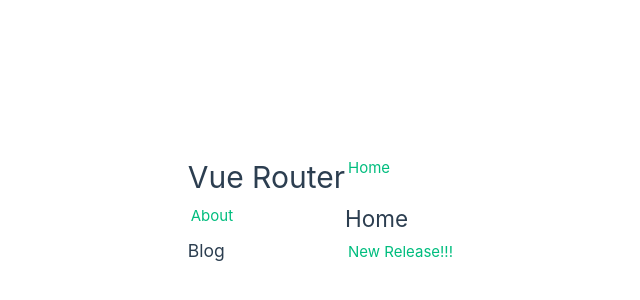
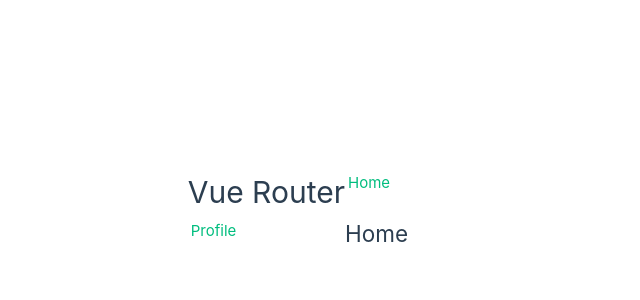
Before and after one commit to 2630-Daichi-Inoue/vue-lesson, a Vue app: page / in a window 1280 px wide. Shown: the part 190-490 px from the top of the page, without its empty margins (295-935 px from the left). Built offline with nearby package versions, Linux system fonts and the light colour scheme.

Commit message:
lesson 136

```diff
--- a/src/App.vue
+++ b/src/App.vue
@@ -4,6 +4,7 @@
 <template>
   <h1>Vue Router</h1>
   <RouterLink :to="{ name: 'home' }">Home</RouterLink>
-  <RouterLink :to="{ name: 'about' }">About</RouterLink>
+  <RouterLink :to="{ name: 'posts', params:{ id: 'yoshipi' } }">Profile</RouterLink>
+  <!-- <RouterLink :to="{ name: 'about' }">About</RouterLink> -->
   <RouterView />
 </template>
--- a/src/router/index.js
+++ b/src/router/index.js
@@ -3,6 +3,10 @@
 import AboutView from '@/views/AboutView.vue'
 import BlogView from '@/views/BlogView.vue'
 import NotFound from '@/views/NotFound.vue'
+import ProfileView from '@/views/ProfileView.vue'
+import PostsView from '@/views/PostsView.vue'
+import LikesView from '@/views/LikesView.vue'
+
 const router = createRouter({
   history: createWebHashHistory(),
   routes: [
@@ -11,6 +15,24 @@
       name: 'home',
       component: HomeView
     },
+    {
+      path: '/:id',
+      name: 'profile',
+      component: ProfileView,
+      children: [
+        {
+          path: 'posts',
+          name: 'posts',
+          component: PostsView
+        },
+        {
+          path: 'likes',
+          name: 'likes',
+          component: LikesView
+        }
+      ]
+    }
+    ,
     {
       path: '/about',
       alias: ['/me', '/yoshipi'],
--- a/src/views/HomeView.vue
+++ b/src/views/HomeView.vue
@@ -1,5 +1,6 @@
 <template>
   <h2>Home</h2>
-  <h3>Blog</h3>
-  <RouterLink :to="{ name: 'blog', params: { id: 21 }}">New Release!!!</RouterLink>
+  <RouterView />
+  <!-- <h3>Blog</h3>
+  <RouterLink :to="{ name: 'blog', params: { id: 21 }}">New Release!!!</RouterLink> -->
 </template>
--- /dev/null
+++ b/src/views/LikesView.vue
@@ -0,0 +1,3 @@
+<template>
+  <h3>Likes</h3>
+</template>
--- a/src/views/NotFound.vue
+++ b/src/views/NotFound.vue
@@ -9,5 +9,5 @@
 
 <template>
   <h2>Not found!!!</h2>
-  <p>{{ catchAll }}</p>
+  <!-- <p>{{ catchAll }}</p> -->
 </template>
--- /dev/null
+++ b/src/views/PostsView.vue
@@ -0,0 +1,3 @@
+<template>
+  <h3>Posts</h3>
+</template>
--- /dev/null
+++ b/src/views/ProfileView.vue
@@ -0,0 +1,7 @@
+<script set up>
+
+</script>
+<template>
+  <h2>Profile(@{{ $route.params.id }})</h2>
+  <RouterView />
+</template>
```
